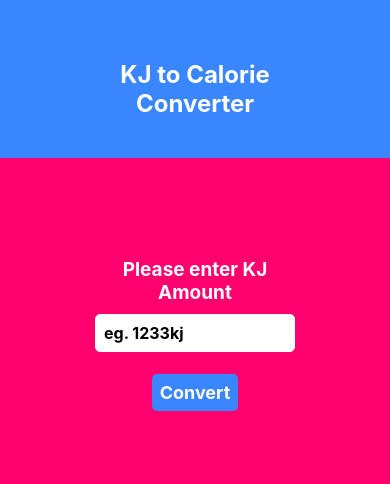
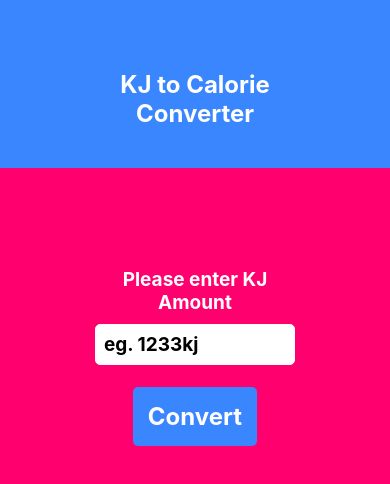
Before and after one commit to Gingerpeer/reactNative, a React Native app: screen / in a window 390 px wide. Shown: the top 484 px of the page. Built offline with nearby package versions, Linux system fonts and the light colour scheme.

Commit message:
styling changes

```diff
--- a/components/Calculator.js
+++ b/components/Calculator.js
@@ -78,12 +78,12 @@ const styles = new StyleSheet.create({
   width: 200,
   borderRadius: 5,
   backgroundColor: '#fff',
-  fontSize: 16,
+  fontSize: 19,
   fontWeight: 'bold'
  },
  buttonContainer: {
   backgroundColor: '#3a86ff',
-  padding: 8,
+  padding: 15,
   borderRadius: 5,
   marginTop: 12,
   marginBottom: 20,
@@ -92,7 +92,7 @@ const styles = new StyleSheet.create({
   color: 'white',
   textAlign: 'center',
   fontWeight: 'bold',
-  fontSize: 18
+  fontSize: 24
  },
  shadowProp: {
   shadowColor: '#171717',
--- a/components/Header.js
+++ b/components/Header.js
@@ -19,7 +19,7 @@ const styles = StyleSheet.create({
     width: "100%"
   },
   titleViewSpacing: {
-    marginTop: 50,
+    marginTop: 60,
     paddingBottom: 30
   },
   titleText: {
```
